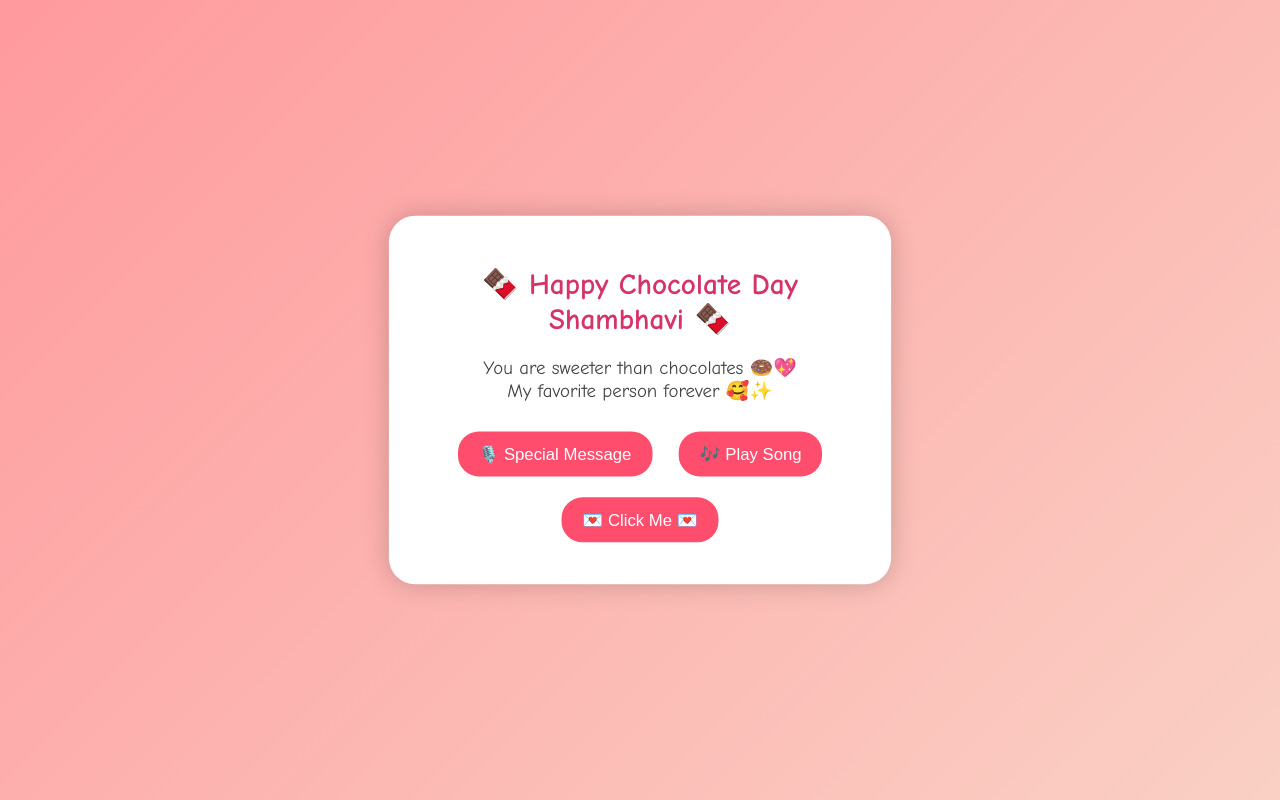
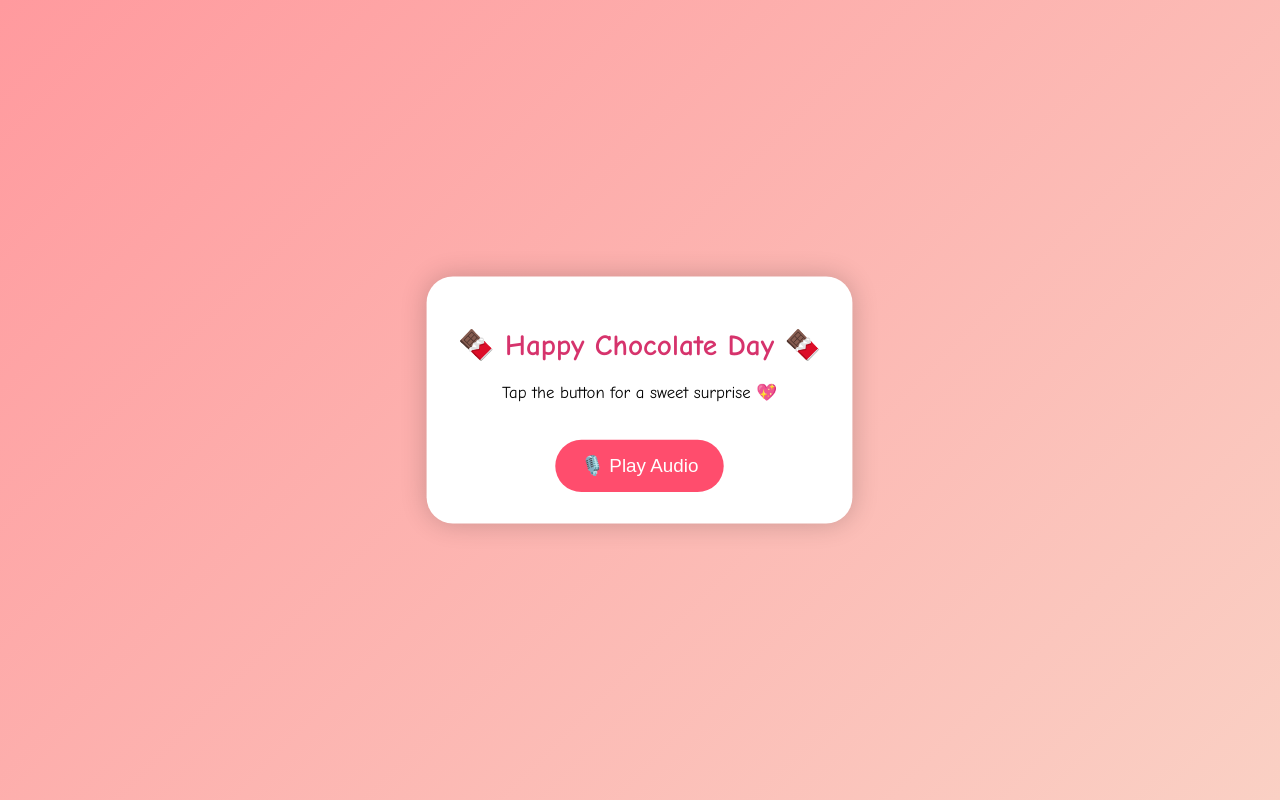
Before and after one commit to mannatkumar605-ux/CHOCOLATE-DAY-, a plain HTML site: page index.html in a window 1280 px wide. Drawn offline with Linux system fonts and the light colour scheme.

Commit message:
Update index.html

```diff
--- a/index.html
+++ b/index.html
@@ -2,7 +2,7 @@
 <html lang="en">
 <head>
   <meta charset="UTF-8">
-  <title>Happy Chocolate Day Shambhavi 🍫💖</title>
+  <title>Happy Chocolate Day 💝</title>
 
   <style>
     body {
@@ -35,20 +35,15 @@
       font-size: 28px;
     }
 
-    p {
-      font-size: 18px;
-      color: #444;
-    }
-
     button {
       background: #ff4d6d;
       color: white;
       border: none;
-      padding: 12px 20px;
-      border-radius: 20px;
-      font-size: 16px;
+      padding: 14px 24px;
+      border-radius: 25px;
+      font-size: 18px;
       cursor: pointer;
-      margin: 10px;
+      margin-top: 20px;
     }
 
     button:hover {
@@ -59,43 +54,41 @@
 
 <body>
   <div class="card">
-    <h1>🍫 Happy Chocolate Day Shambhavi 🍫</h1>
+    <h1>🍫 Happy Chocolate Day 🍫</h1>
+    <p>Tap the button for a sweet surprise 💖</p>
 
-    <!-- 🎶 SONG (your choice mp3) -->
-    <audio id="song" src="song.mp3"></audio>
-
-    <p>
-      You are sweeter than chocolates 🍩💖<br>
-      My favorite person forever 🥰✨
-    </p>
-
-    <button onclick="speakLove()">🎙️ Special Message</button>
-    <button onclick="playSong()">🎶 Play Song</button>
-    <button onclick="showLove()">💌 Click Me 💌</button>
-
-    <p id="love" style="display:none; margin-top:15px;">
-      💖 Will you always be my Shambhavi? 💖<br>
-      From Mannat 🥺💘
-    </p>
+    <button onclick="playCuteVoice()">🎙️ Play Audio</button>
   </div>
 
   <script>
-    function speakLove() {
+    function playCuteVoice() {
+      // Stop any previous speech
+      window.speechSynthesis.cancel();
+
       const msg = new SpeechSynthesisUtterance(
         "Happy Chocolate Day to my favorite person"
       );
-      msg.pitch = 1.2;
-      msg.rate = 0.9;
+
+      msg.lang = "en-US";
+      msg.pitch = 1.4;   // cute & sweet 💕
+      msg.rate = 0.9;    // soft speaking speed
       msg.volume = 1;
+
+      // Try to pick a female / soft voice
+      const voices = speechSynthesis.getVoices();
+      for (let i = 0; i < voices.length; i++) {
+        const name = voices[i].name.toLowerCase();
+        if (
+          name.includes("female") ||
+          name.includes("woman") ||
+          name.includes("google")
+        ) {
+          msg.voice = voices[i];
+          break;
+        }
+      }
+
       speechSynthesis.speak(msg);
-    }
-
-    function playSong() {
-      document.getElementById("song").play();
-    }
-
-    function showLove() {
-      document.getElementById("love").style.display = "block";
     }
   </script>
 </body>
```
